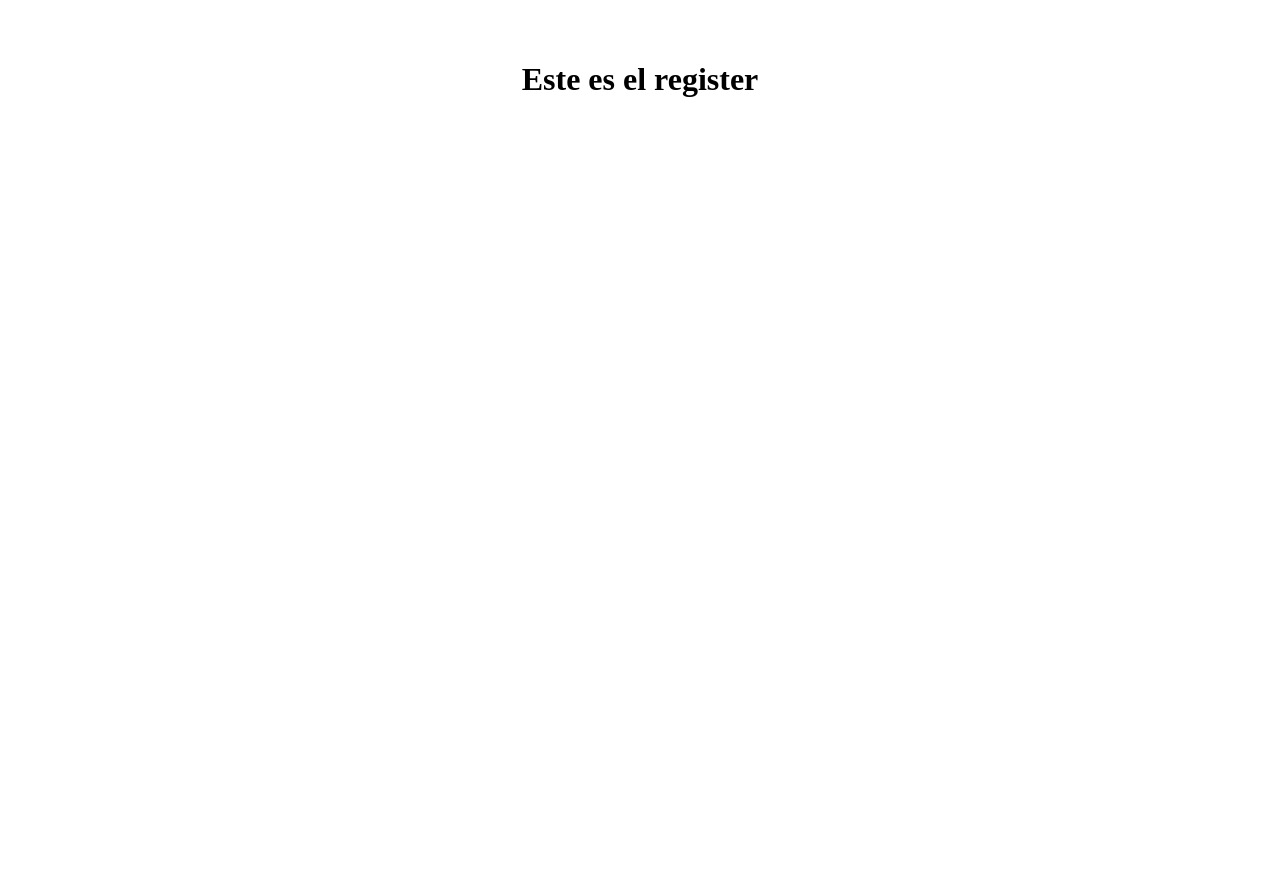
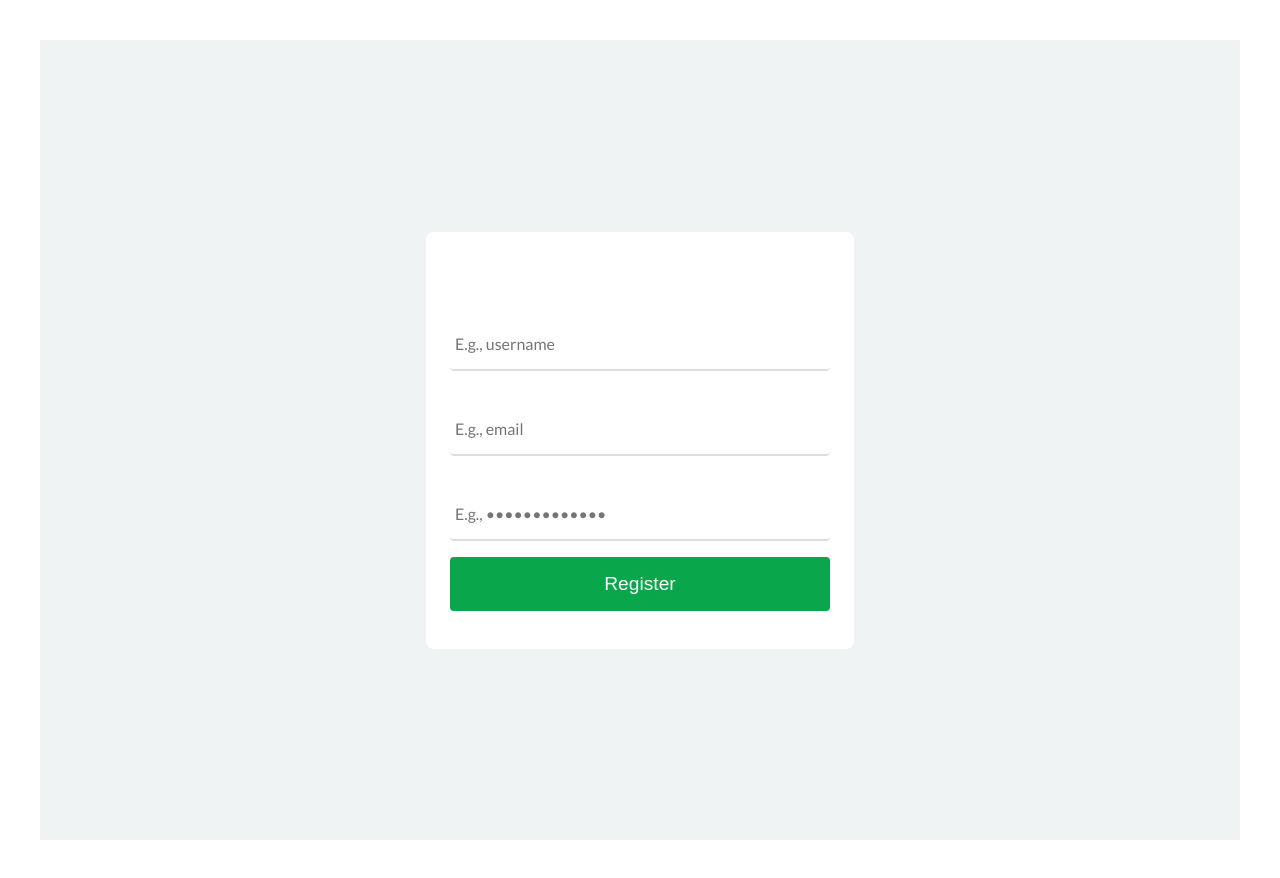
Before and after one commit to harold102400/library-management-system-ui, a React (Vite) app: page /register in a window 1280 px wide. Before the commit the page ends 800 px from the top, so only its background shows below. Built offline with nearby package versions, Linux system fonts and the light colour scheme; no server answers.

Commit message:
Implement Register component and define a new type for its typing

```diff
--- a/src/pages/register/Register.tsx
+++ b/src/pages/register/Register.tsx
@@ -1,5 +1,96 @@
-export const Register = () => {
+import { useForm } from "react-hook-form";
+import { useNavigate } from "react-router-dom";
+import { InputValueProp } from "../../types/books/user.type";
+import { useAuth } from "../../context/UserContext";
+
+const Register = () => {
+    const { register, handleSubmit, formState: { errors }, reset, } = useForm<InputValueProp>();
+    const { registerNewUser } = useAuth();
+
+    const navigate = useNavigate();
+    async function onSubmit(data: InputValueProp) {
+        try {
+            await registerNewUser(data.username, data.email, data.password);
+            reset();
+            navigate('/login');
+        } catch (error: any) {
+            console.log(error?.response?.data?.message);
+            console.error(error?.response?.data?.message)
+            // handleError(error?.response.data?.message);
+        }
+    }
     return (
-        <h1>Este es el register</h1>
-    )
-}
+        <>
+            <div className="container-login">
+                <div className="form-container">
+                    <div className="container">
+                        <form onSubmit={handleSubmit(onSubmit)} className="form">
+                            <div className="form-header"></div>
+                            <div className="form-body">
+                                <input
+                                    className="form-input"
+                                    type="text"
+                                    placeholder="E.g., username"
+                                    {...register("username", { required: true })}
+                                />
+                                {errors.username && (
+                                    <span
+                                        style={{
+                                            color: "red",
+                                            padding: "22px 0",
+                                            fontWeight: "bold",
+                                        }}
+                                    >
+                                        This field is required
+                                    </span>
+                                )}
+
+                                <input
+                                    className="form-input"
+                                    type="text"
+                                    placeholder="E.g., email"
+                                    {...register("email", { required: true })}
+                                />
+                                {errors.email && (
+                                    <span
+                                        style={{
+                                            color: "red",
+                                            padding: "22px 0",
+                                            fontWeight: "bold",
+                                        }}
+                                    >
+                                        This field is required
+                                    </span>
+                                )}
+
+                                <input
+                                    className="form-input"
+                                    type="password"
+                                    placeholder="E.g., •••••••••••••"
+                                    {...register("password", { required: true })}
+                                />
+                                {errors.password && (
+                                    <span
+                                        style={{
+                                            color: "red",
+                                            padding: "22px 0",
+                                            fontWeight: "bold",
+                                        }}
+                                    >
+                                        This field is required
+                                    </span>
+                                )}
+
+                                <button type="submit" className="form-cta">
+                                    Register
+                                </button>
+                            </div>
+                        </form>
+                    </div>
+                </div>
+            </div>
+        </>
+    );
+};
+
+export default Register;
--- a/src/router/public/PublicRoutes.tsx
+++ b/src/router/public/PublicRoutes.tsx
@@ -3,7 +3,7 @@ import { PrivateGuard } from '../guard/PrivateGuard';
 import { PrivateRoutes } from '../private/PrivateRoutes';
 import { RoutesWithNotFound } from '../notfound/RoutesWithNotFound';
 import  Login  from '../../pages/login/Login';
-import { Register } from '../../pages/register/Register';
+import  Register  from '../../pages/register/Register';
 
 
 
--- a/src/services/apiFunctions.ts
+++ b/src/services/apiFunctions.ts
@@ -58,7 +58,7 @@ export async function registerUser(username: string, email: string, password: st
             email,
             password
         })
-        if (res.status == 200) {
+        if (res.status == 201) {
             console.log('usuario registrado');
         }
     } catch (error) {
--- a/src/types/books/user.type.ts
+++ b/src/types/books/user.type.ts
@@ -4,3 +4,8 @@ export type UserPropType = {
     password: string;
     createdAt: string;
 }
+
+export type InputValueProp = Pick<UserPropType, "password"> & {
+    username: string;
+    email: string;
+}
```
